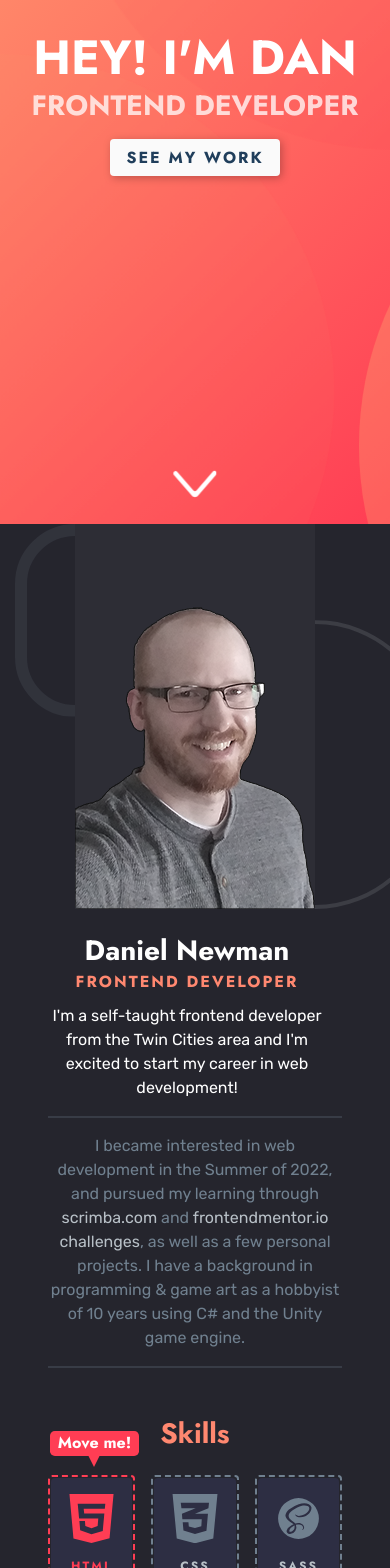
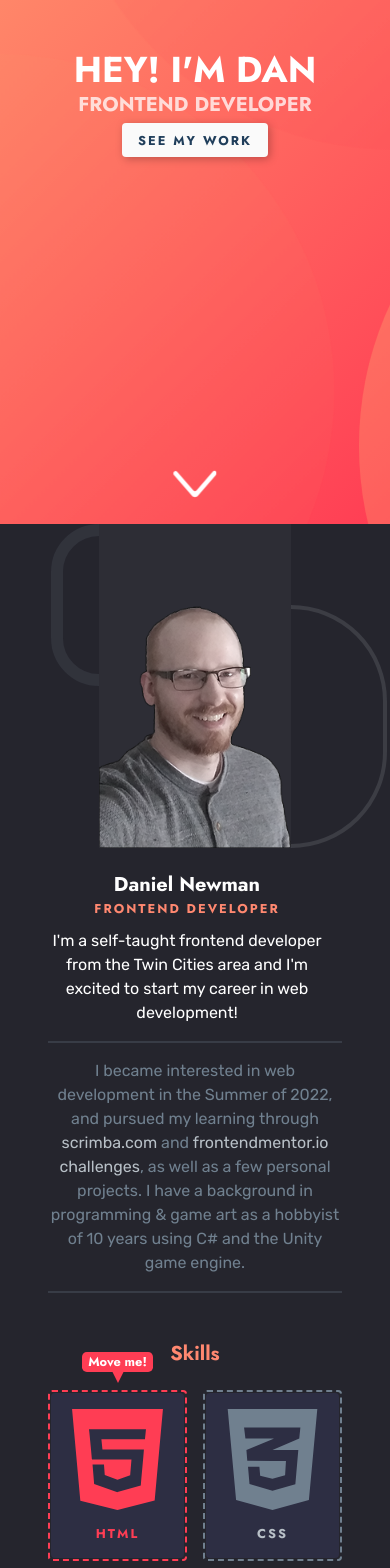
Before and after one commit to mannewdan/portfolio, a React (Vite) app: page / in a window 390 px wide. Shown: the part 320-1888 px from the top of the page. Built offline with nearby package versions, Linux system fonts and the light colour scheme.

Commit message:
better responsiveness for little screens

```diff
--- a/src/css/main.css
+++ b/src/css/main.css
@@ -93,36 +93,51 @@ h6 {
 :root {
   --ff-body: "Rubik", sans-serif;
   --ff-header: "Jost", sans-serif;
-  --fs-300: 0.75rem;
+  --fs-300: 0.8rem;
   --fs-400: 1rem;
   --fs-500: 1.25rem;
   --fs-600: 1.75rem;
   --fs-700: 2.25rem;
   --fs-800: 3rem;
-  --fs-900: 4rem;
+  --fs-900: 3.5rem;
 }
 
 .text-h-l {
   font-family: var(--ff-header);
-  font-size: var(--fs-800);
+  font-size: var(--fs-700);
   font-weight: 700;
   line-height: 1.25;
+}
+@media (min-width: 26.625em) {
+  .text-h-l {
+    font-size: var(--fs-800);
+  }
 }
 
 .text-h-m {
   font-family: var(--ff-header);
-  font-size: var(--fs-600);
+  font-size: var(--fs-500);
   font-weight: 700;
   line-height: 1.25;
+}
+@media (min-width: 26.625em) {
+  .text-h-m {
+    font-size: var(--fs-600);
+  }
 }
 
 .text-h-s {
   font-family: var(--ff-header);
-  font-size: var(--fs-400);
+  font-size: var(--fs-300);
   font-weight: 700;
   line-height: 1.25;
   letter-spacing: 2px;
   text-transform: uppercase;
+}
+@media (min-width: 26.625em) {
+  .text-h-s {
+    font-size: var(--fs-400);
+  }
 }
 
 .text-b-m {
@@ -444,7 +459,7 @@ a:hover {
   bottom: 0;
 }
 .hero .main-container a {
-  margin-top: 1rem;
+  margin-top: 0.5em;
   color: hsl(var(--c-text-dark));
   background: hsl(var(--c-bg-light));
   text-decoration: none;
@@ -568,7 +583,7 @@ a:hover {
   }
 }
 .about .image-container {
-  width: 15rem;
+  width: 12rem;
   padding-top: 5rem;
   order: -1;
   display: flex;
@@ -579,6 +594,11 @@ a:hover {
   border-bottom-right-radius: 0.25rem;
   position: relative;
   z-index: 1;
+}
+@media (min-width: 40em) {
+  .about .image-container {
+    width: 15rem;
+  }
 }
 @media (min-width: 55em) {
   .about .image-container {
@@ -777,13 +797,17 @@ a:hover {
   display: grid;
   gap: 1rem;
   border-radius: 0.5rem;
-  --column-count: 3;
-  grid-template-columns: repeat(3, calc(33.333% - 0.6666666667rem));
+  --column-count: 2;
+  grid-template-columns: repeat(var(--column-count), calc(100% / var(--column-count) - 1rem * (var(--column-count) - 1) / var(--column-count)));
+}
+@media (min-width: 26.625em) {
+  .skills .grid {
+    --column-count: 3;
+  }
 }
 @media (min-width: 40em) {
   .skills .grid {
     --column-count: 4;
-    grid-template-columns: repeat(4, calc(25% - 0.75rem));
   }
 }
 .skills .skill-cell {
@@ -809,7 +833,7 @@ a:hover {
 .skills .skill-cell .attention-grabber {
   pointer-events: none;
   position: absolute;
-  top: -3rem;
+  top: -3.25em;
   width: 10ch;
   left: 0;
   right: 0;
@@ -819,13 +843,18 @@ a:hover {
   text-align: center;
   padding: 0.15em;
   border-radius: 0.3rem;
-  font-size: var(--fs-400);
+  font-size: var(--fs-300);
   background-color: hsl(var(--c-accent-main-low));
   transition: opacity 75ms ease-out;
   animation-name: attention-grabber-bounce;
   animation-duration: 1000ms;
   animation-iteration-count: infinite;
   animation-timing-function: ease-in-out;
+}
+@media (min-width: 40em) {
+  .skills .skill-cell .attention-grabber {
+    font-size: var(--fs-400);
+  }
 }
 .skills .skill-cell .attention-grabber.hide {
   opacity: 0;
--- a/src/scss/globals/_breakpoints.scss
+++ b/src/scss/globals/_breakpoints.scss
@@ -1,4 +1,5 @@
 $breakpoints: (
+  "tiny": 26.625em,
   "small": 40em,
   "medium": 55em,
   "large": 90em,
--- a/src/scss/globals/_typography.scss
+++ b/src/scss/globals/_typography.scss
@@ -4,34 +4,43 @@
   --ff-body: "Rubik", sans-serif;
   --ff-header: "Jost", sans-serif;
 
-  --fs-300: 0.75rem;
+  --fs-300: 0.8rem;
   --fs-400: 1rem;
   --fs-500: 1.25rem;
   --fs-600: 1.75rem;
   --fs-700: 2.25rem;
   --fs-800: 3rem;
-  --fs-900: 4rem;
+  --fs-900: 3.5rem;
 }
 
 .text-h-l {
   font-family: var(--ff-header);
-  font-size: var(--fs-800);
+  font-size: var(--fs-700);
   font-weight: 700;
   line-height: 1.25;
+  @include breakpoint(tiny) {
+    font-size: var(--fs-800);
+  }
 }
 .text-h-m {
   font-family: var(--ff-header);
-  font-size: var(--fs-600);
+  font-size: var(--fs-500);
   font-weight: 700;
   line-height: 1.25;
+  @include breakpoint(tiny) {
+    font-size: var(--fs-600);
+  }
 }
 .text-h-s {
   font-family: var(--ff-header);
-  font-size: var(--fs-400);
+  font-size: var(--fs-300);
   font-weight: 700;
   line-height: 1.25;
   letter-spacing: 2px;
   text-transform: uppercase;
+  @include breakpoint(tiny) {
+    font-size: var(--fs-400);
+  }
 }
 .text-b-m {
   font-family: var(--ff-body);
--- a/src/scss/layout/_about.scss
+++ b/src/scss/layout/_about.scss
@@ -79,7 +79,7 @@
     }
   }
   .image-container {
-    width: 15rem;
+    width: 12rem;
     padding-top: 5rem;
     order: -1;
 
@@ -88,6 +88,9 @@
     justify-content: flex-end;
     justify-self: center;
 
+    @include breakpoint(small) {
+      width: 15rem;
+    }
     @include breakpoint(medium) {
       order: 0;
       justify-self: flex-end;
--- a/src/scss/layout/_hero.scss
+++ b/src/scss/layout/_hero.scss
@@ -54,7 +54,7 @@
       bottom: 0;
     }
     a {
-      margin-top: 1rem;
+      margin-top: 0.5em;
       color: hsl(var(--c-text-dark));
       background: hsl(var(--c-bg-light));
       text-decoration: none;
--- a/src/scss/layout/_skills.scss
+++ b/src/scss/layout/_skills.scss
@@ -38,12 +38,20 @@
 
     border-radius: 0.5rem;
 
-    --column-count: 3;
-    grid-template-columns: repeat(3, calc((33.333% - ($gap-size * 2 / 3))));
+    --column-count: 2;
+    @include breakpoint(tiny) {
+      --column-count: 3;
+    }
     @include breakpoint(small) {
       --column-count: 4;
-      grid-template-columns: repeat(4, calc(25% - ($gap-size * 3 / 4)));
     }
+    grid-template-columns: repeat(
+      var(--column-count),
+      calc(
+        (100% / var(--column-count)) -
+          ($gap-size * (var(--column-count) - 1) / var(--column-count))
+      )
+    );
   }
 
   //SkillCell
@@ -71,7 +79,7 @@
     .attention-grabber {
       pointer-events: none;
       position: absolute;
-      top: -3rem;
+      top: -3.25em;
       width: 10ch;
       left: 0;
       right: 0;
@@ -84,7 +92,10 @@
       padding: 0.15em;
       border-radius: 0.3rem;
 
-      font-size: var(--fs-400);
+      font-size: var(--fs-300);
+      @include breakpoint(small) {
+        font-size: var(--fs-400);
+      }
       background-color: hsl(var(--c-accent-main-low));
 
       transition: opacity 75ms ease-out;
```
Also changed, not shown: 1 other file (tests, documents, lock files or other folders).
